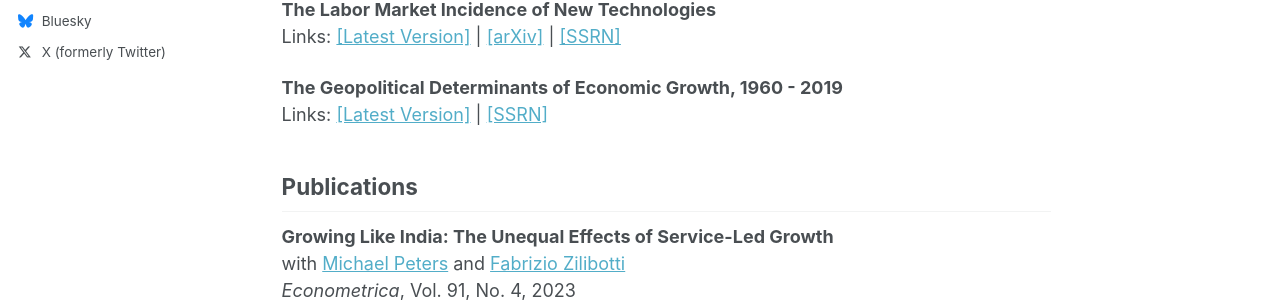
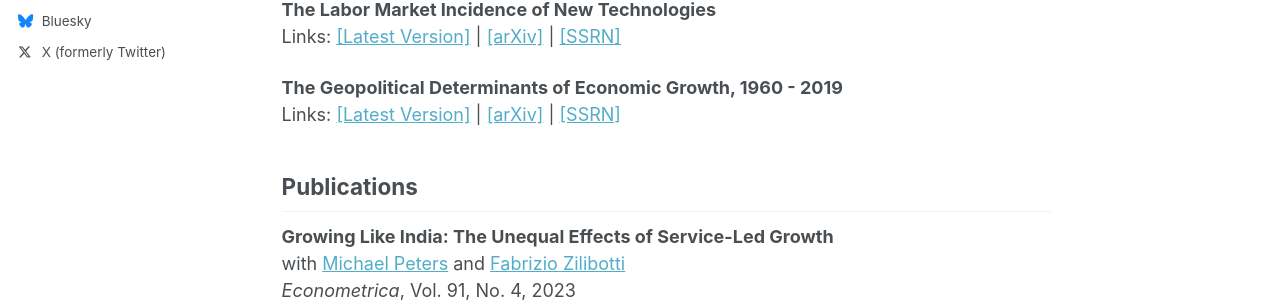
Before and after one commit to tianyufan-econ/tianyufan-econ.github.io, a Jekyll site: the page built from _pages/about.md, in a window 1280 px wide and 1328 px high. Shown: the part 429-731 px from the top of the window. Built offline with Jekyll 4.4.1, drawn with Linux system fonts in a browser that asks for light colours; some web fonts are replaced.

Commit message:
Update about.md

```diff
--- a/_pages/about.md
+++ b/_pages/about.md
@@ -20,7 +20,7 @@ I expect to be on the job market this fall (2025/26).
 Links: [[Latest Version]](/files/FAN_Technology_Incidence.pdf) | [[arXiv]](https://arxiv.org/abs/2504.04047) | [[SSRN]](https://ssrn.com/abstract=5160195)
 
 **The Geopolitical Determinants of Economic Growth, 1960 - 2019**
-Links: [[Latest Version]](/files/FAN_Tianyu_Geopolitical_Growth.pdf) | [[SSRN]](https://ssrn.com/abstract=5341272)
+Links: [[Latest Version]](/files/FAN_Tianyu_Geopolitical_Growth.pdf) | [[arXiv]](https://arxiv.org/abs/2507.04833) | [[SSRN]](https://ssrn.com/abstract=5341272)
 
 ## Publications
 
```
